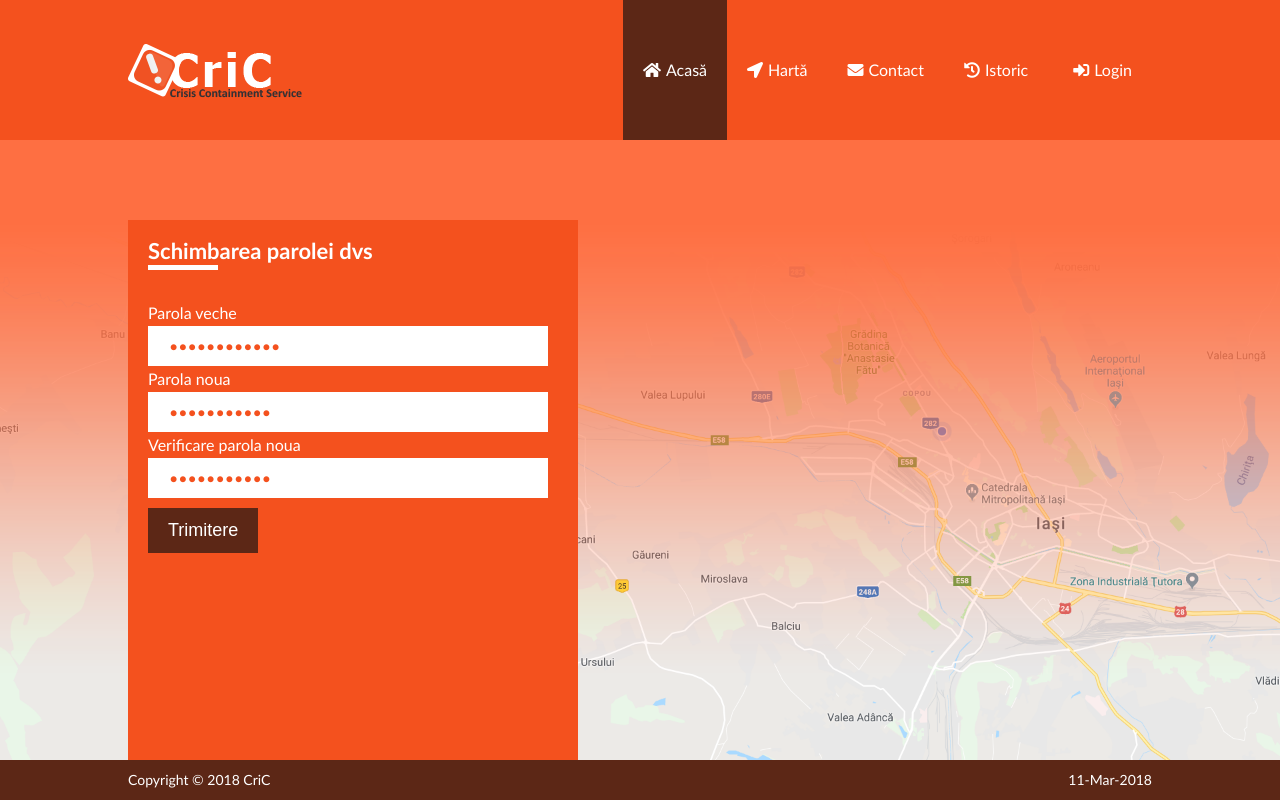
After one commit to CiprianBodnar/CriC-Crisis-Containment-Service-, a PHP site: page /password.php in a window 1280 px wide. The commit adds this page. Run offline with PHP 8.4, Linux system fonts and the light colour scheme.

Commit message:
Update la resetat parola si inregistrare

```diff
--- a/css/media.css
+++ b/css/media.css
@@ -24,6 +24,11 @@
 
 	.box-small{
 		width: 450px;
+		margin-left: auto;
+		margin-right: auto;
+	}
+	.box-medium{
+		width: 550px;
 		margin-left: auto;
 		margin-right: auto;
 	}
--- a/css/register.css
+++ b/css/register.css
@@ -45,6 +45,7 @@
     display: block;
     height: 20px;
     line-height: 20px;
+
 }
 
 .col6{
@@ -67,6 +68,9 @@
     color: #f4511E;
     font-family: Calibri;
     font-size: 16px;
+    -webkit-transition: All .2s ease;
+    -o-transition: All .2s ease;
+    transition: All .2s ease;
 
 }
 
@@ -92,6 +96,9 @@
     color: #f4511E;
     font-family: Calibri;
     font-size: 16px;
+    -webkit-transition: All .2s ease;
+    -o-transition: All .2s ease;
+    transition: All .2s ease;
 
 }
 
--- /dev/null
+++ b/password.php
@@ -0,0 +1,60 @@
+<!DOCTYPE html>
+<html lang="en">
+<head>
+	<meta charset="UTF-8">
+	<meta http-equiv="X-UA-Compatible" content="IE=edge">
+    <meta name="viewport" content="width=device-width, initial-scale=1">
+	<title data-href="index">Acasă &bull; Crisis Containment Service</title>
+	<link rel="icon" type="image/png" href="img/icon.png">
+    <link rel="stylesheet" href="css/style.css">
+    <link rel="stylesheet" href="css/register.css">
+    <link rel="stylesheet" href="css/media.css">
+</head>
+<body>
+	<?php include "header.php" ?>
+
+	<section id="content">
+        <div class="gradient-bg">
+                <div class="container no-padding">
+                    <div class="box-small align-left orange" id="enlarge">
+                        <div class="col12">
+                                <h3 class="subtitle">
+                                    Schimbarea parolei dvs
+                                </h3>
+                                <form class="contact-form">
+                                    <div class="row">
+                                        <div class="par">
+                                            Parola veche
+                                        </div>
+                                        <input type="password" class="pwd" name="Parola veche" value="Parola veche" onfocus="if(this.value=='Parola veche') this.value='';" onblur="if(this.value=='') this.value='Parola veche';">
+                                    </div>
+                                    <div class="row">
+                                        <div class="par">
+                                           Parola noua
+                                        </div>
+                                        <input type="password" class="pwd" name="Parola noua" value="Parola noua" onfocus="if(this.value=='Parola noua') this.value='';" onblur="if(this.value=='') this.value='Parola noua';">
+                                    </div>
+                                    <div class="row">
+                                        <div class="par">
+                                            Verificare parola noua
+                                        </div>
+
+                                        <input type="password" class="pwd" name="Verificare parola noua" value="Parola noua"onfocus="if(this.value=='Verificare parola noua') this.value='';" onblur="if(this.value=='') this.value='Verificare parola noua';">
+                                    </div>
+
+                                    <button type="submit" id="submit-button">
+                                        Trimitere
+                                    </button>
+
+                                </form>
+                        </div>
+                    </div>
+            </div>
+        </div>
+	</section>
+
+	<?php include "footer.php" ?>
+	<script type="text/javascript" src="js/miscs.js"></script>
+    <script type="text/javascript" src="js/fill-page.js"></script>
+</body>
+</html>
--- a/register.php
+++ b/register.php
@@ -15,7 +15,8 @@
 
 	<section id="content">
         <div class="gradient-bg">
-                <div class="container orange" id="enlarge">
+                <div class="container no-padding">
+                    <div class="box-medium align-left orange" id="enlarge">
                         <div class="row">
                             <div class="col12">
                                 <h3 class="subtitle">
@@ -81,6 +82,7 @@
                     </div>
                 </div>
             </div>
+        </div>
 	</section>
 
 	<?php include "footer.php" ?>
```
Lines whose indentation alone changed are shown as unchanged.
